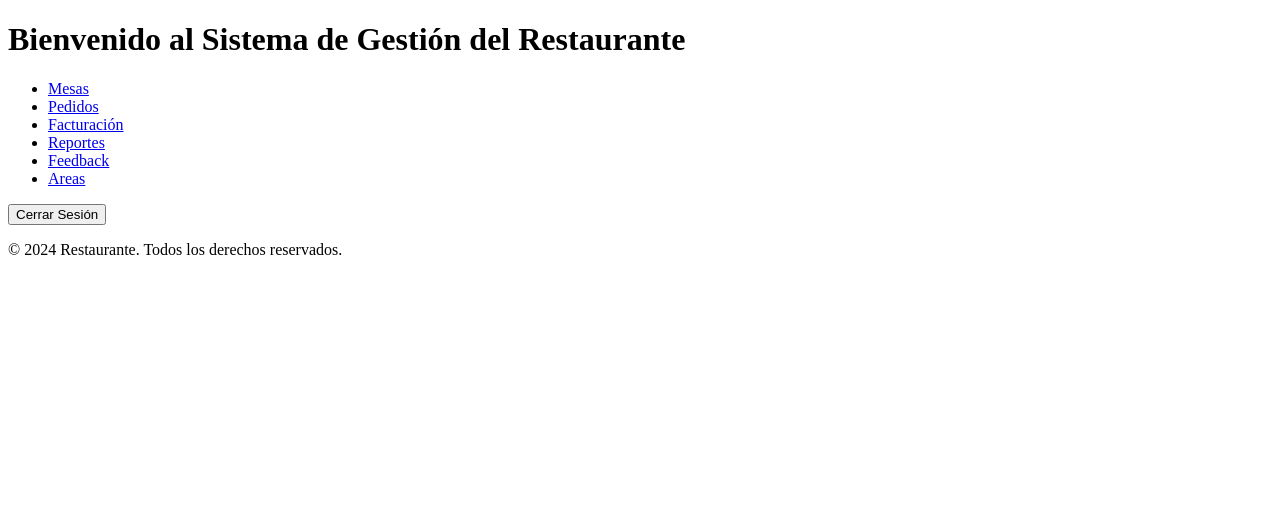
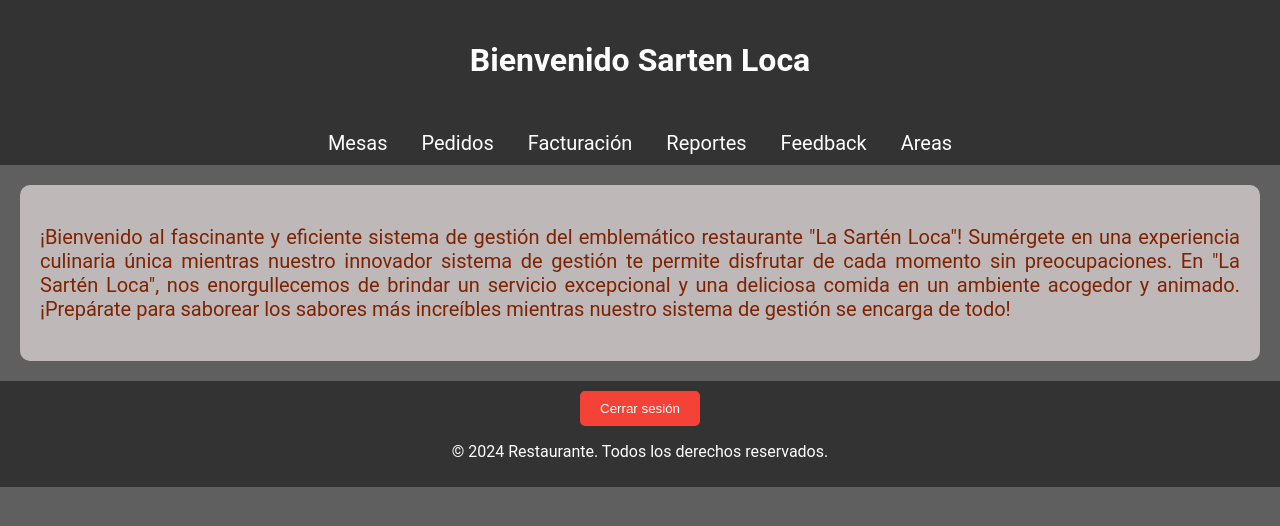
Before and after one commit to SergioAle210/Proyecto-2-DB, a website: page frontend/index.html in a window 1280 px wide. Drawn offline with Linux system fonts and the light colour scheme.

Commit message:
feat: Updated main page view

```diff
--- a/frontend/index.html
+++ b/frontend/index.html
@@ -1,13 +1,16 @@
 <!DOCTYPE html>
 <html lang="es">
   <head>
-    <meta charset="UTF-8">
-    <title>Dashboard</title>
-    <link rel="stylesheet" href="styles/dashboard.css"> <!-- Asegúrate de que la ruta al archivo CSS sea correcta -->
+    <meta charset="UTF-8" />
+    <title>Restaurante</title>
+    <link href="./styles.css" rel="stylesheet" type="text/css" />
+    <script></script>
   </head>
   <body>
     <header>
-        <h1>Bienvenido al Sistema de Gestión del Restaurante</h1>
+      <h1>Bienvenido Sarten Loca</h1>
+    </header>
+
     <nav>
       <ul>
         <li><a href="./mesas/mesas.html">Mesas</a></li>
@@ -16,20 +19,27 @@
         <li><a href="./reportes/reportes.html">Reportes</a></li>
         <li><a href="./feedback/feedback.html">Feedback</a></li>
         <li><a href="./areas/areas.html">Areas</a></li>
-                <!-- Más enlaces según los roles y permisos -->
       </ul>
     </nav>
-        <button id="logoutButton">Cerrar Sesión</button>
-    </header>
 
-    <section id="dashboardContent">
-        <!-- Aquí va el contenido dinámico del dashboard -->
-    </section>
+    <div>
+      <p>
+        ¡Bienvenido al fascinante y eficiente sistema de gestión del emblemático
+        restaurante "La Sartén Loca"! Sumérgete en una experiencia culinaria
+        única mientras nuestro innovador sistema de gestión te permite disfrutar
+        de cada momento sin preocupaciones. En "La Sartén Loca", nos
+        enorgullecemos de brindar un servicio excepcional y una deliciosa comida
+        en un ambiente acogedor y animado. ¡Prepárate para saborear los sabores
+        más increíbles mientras nuestro sistema de gestión se encarga de todo!
+      </p>
+    </div>
 
     <footer>
+      <button id="logout">Cerrar sesión</button>
+
       <p>&copy; 2024 Restaurante. Todos los derechos reservados.</p>
     </footer>
 
-    <script src="main.js"></script> <!-- Asegúrate de que la ruta al archivo JS sea correcta -->
+    <script src="main.js"></script>
   </body>
 </html>
--- a/frontend/main.js
+++ b/frontend/main.js
@@ -0,0 +1,6 @@
+function cerrarSesion() {
+    // Cambia la ubicación del navegador a la página de inicio de sesión
+    window.location.href = "./usuarios/login.html";
+}
+
+document.getElementById("logout").addEventListener("click", cerrarSesion);
--- /dev/null
+++ b/frontend/styles.css
@@ -0,0 +1,101 @@
+body {
+    font-family: 'Roboto', sans-serif;
+    margin: 0;
+    padding: 0;
+    background-color: #5f5f5f;
+}
+
+header {
+    display: flex;
+    align-items: center;
+    padding: 20px;
+    text-align: center;
+    align-content: center;
+    justify-content: center;
+    font-weight: bold;
+    background-color: #333;
+    color: #fefefe;
+}
+
+div {
+    margin: 20px;
+    padding: 20px;
+    background-color: #beb8b8;
+    border-radius: 10px;
+    height: 100%;
+}
+
+nav ul {
+    list-style-type: none; /* Elimina los puntos de la lista */
+    margin: 0;
+    padding: 10px 0px;
+    text-align: center;
+    background-color: #333;
+}
+
+nav ul li {
+    display: inline; /* Coloca los elementos de la lista en línea */
+}
+
+nav ul li:not(:last-child) {
+    margin-right: 10px; /* Espacio entre los elementos de la lista */
+}
+
+nav ul li a {
+    text-decoration: none;
+    position: relative;
+    color: #fefefe;
+    font-size: 20px;
+    padding: 0px 10px; /* Espacio a la derecha de cada enlace */
+}
+
+nav ul li:last-child a {
+    border-right: none; /* Elimina el borde derecho del último enlace */
+}
+
+nav ul li a::after {
+    content: '';
+    position: absolute;
+    bottom: -3px; /* Ajusta la posición de la línea según tu diseño */
+    left: 0;
+    width: 100%;
+    height: 3px; /* Grosor de la línea */
+    background-color: #007bff; /* Color de la línea */
+    transform: scaleX(0); /* Por defecto, la línea estará oculta */
+    transition: transform 0.3s ease; /* Transición suave para el efecto */
+}
+
+nav ul li a:hover::after {
+    transform: scaleX(1); /* Muestra la línea al pasar el cursor */
+}
+
+footer {
+    padding: 10px 0px;
+    text-align: center;
+    background-color: #333;
+    color: #fefefe;
+}
+
+#logout {
+    background-color: #f44336;
+    color: #fefefe;
+    border: none;
+    padding: 10px 20px;
+    cursor: pointer;
+    border-radius: 5px;
+  }
+
+#logout:hover {
+    background-color: #cc0000;
+}
+
+h2 {
+    text-align: center;
+    color: #333;
+}
+
+div p {
+    text-align: justify;
+    color: #802200;
+    font-size: 20px;
+}
```
Lines whose indentation alone changed are shown as unchanged.
